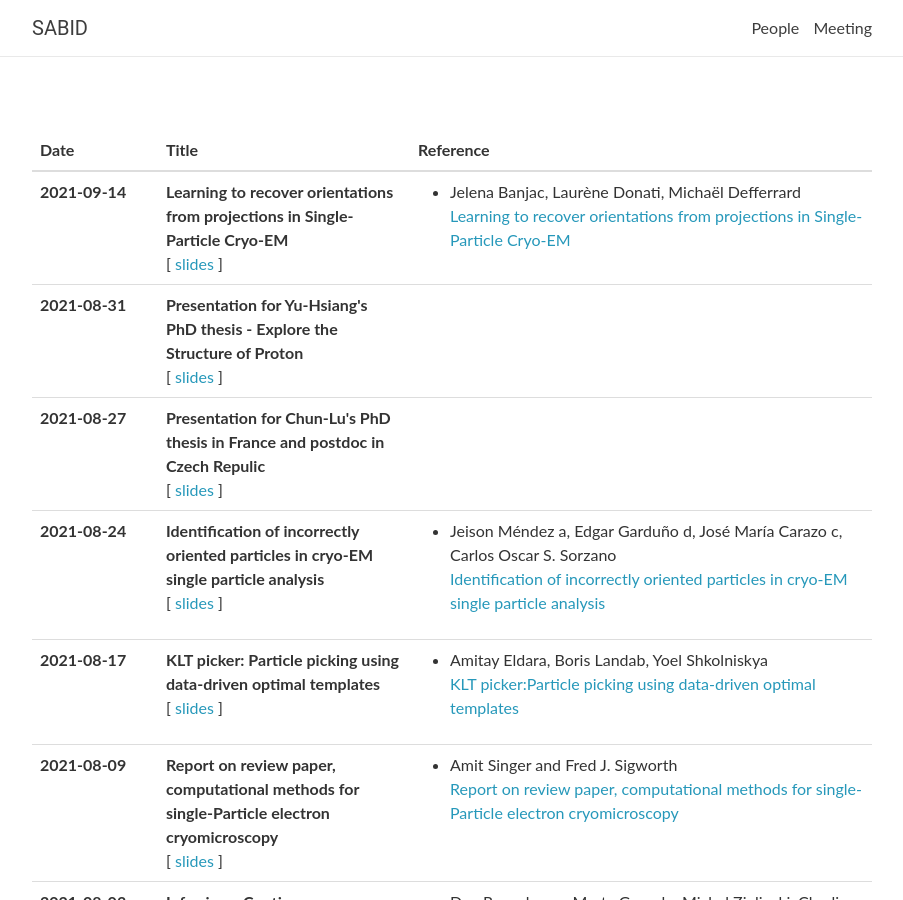
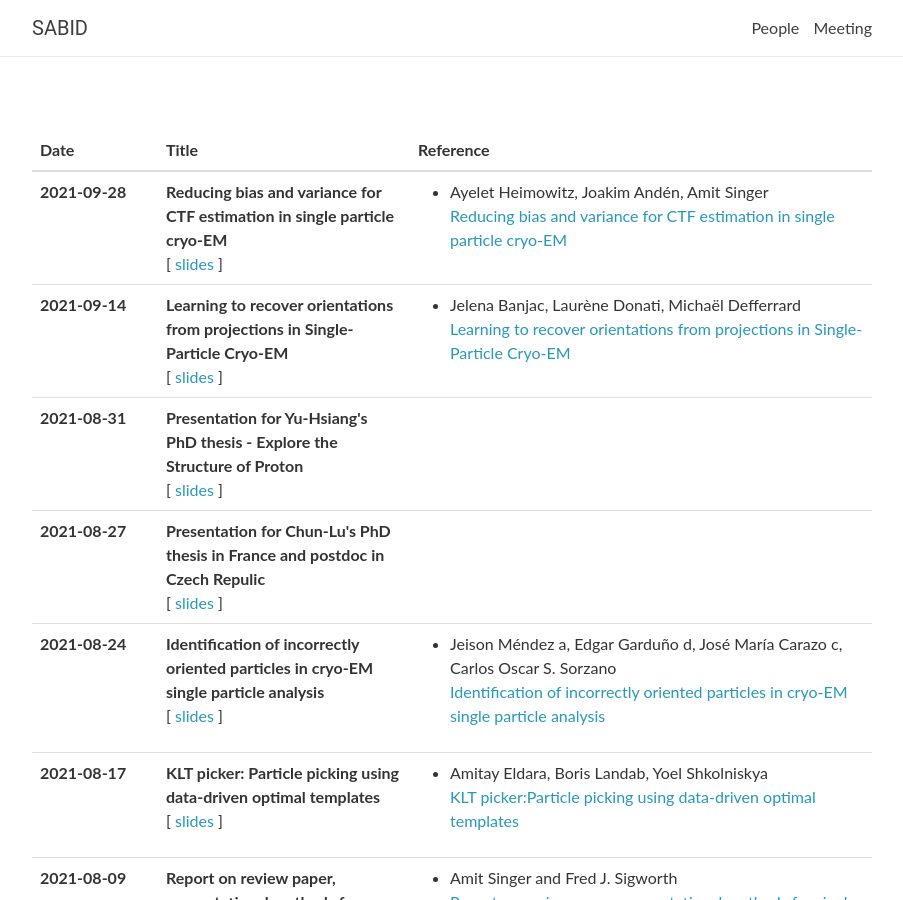
Before and after one commit to sabid-cryoem/sabid-cryoem.github.io, a Jekyll site: the page built from 4afcccebf7d457a13a4f8aeea0bbeef04fd86ee9/index.html, in a window 1280 px wide and 900 px high. Shown: the whole window, without its empty margins (188-1091 px from the left). Built offline with Jekyll 4.4.1, drawn with Linux system fonts in a browser that asks for light colours; nearby versions of some CDN libraries; comment, search, counter and statistics services are not loaded.

Commit message:
update meeting

```diff
--- a/_data/meeting.yml
+++ b/_data/meeting.yml
@@ -1,3 +1,12 @@
+- date: 2021-09-28
+  title: >
+    <strong>Reducing bias and variance for CTF estimation in single particle cryo-EM</strong>
+  slides: <a href="/assets/slides/202109_presentation_ISS.pdf">slides</a>
+  notes:
+  readings:
+  - Ayelet Heimowitz, Joakim Andén, Amit Singer </br>
+      <a href="/assets/reference/ReducingbiasandvarianceforCTFestimationinsingleparticlecryo-EM.pdf" target="blank">Reducing bias and variance for CTF estimation in single particle cryo-EM</a>
+
 - date: 2021-09-14
   title: >
     <strong>Learning to recover orientations from projections in Single-Particle Cryo-EM</strong>
```
Also changed, not shown: _pages/meeting.md (+2 -1 lines), 2 other files.
